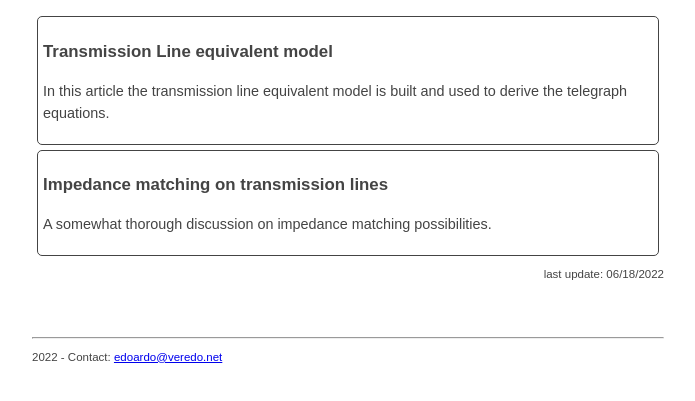
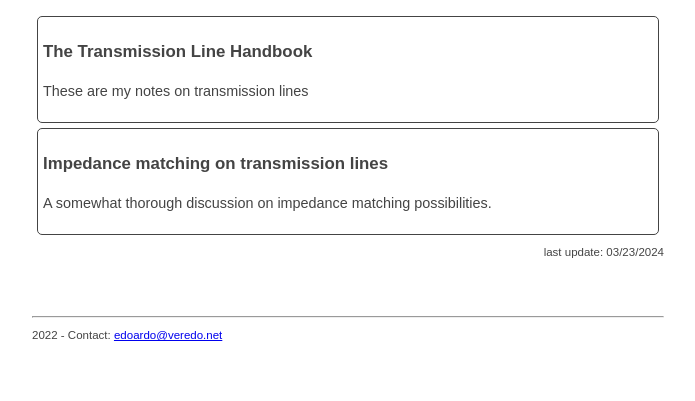
Before and after one commit to edoverg/website, a plain HTML site: page projects.html in a window 1280 px wide. Shown: the part 143-544 px from the top of the page, without its empty margins (292-987 px from the left). Drawn offline with Linux system fonts and the light colour scheme.

Commit message:
projects page updated

```diff
--- a/projects.html
+++ b/projects.html
@@ -19,15 +19,15 @@
 		<div>
 			<h1>Projects</h1>
 			<div class="project_block prevent-select">
-				<h3>Transmission Line equivalent model</h3>
-				<p>In this article the transmission line equivalent model is built and used to derive the telegraph equations.</p>
+				<h3>The Transmission Line Handbook</h3>
+				<p>These are my notes on transmission lines</p>
 			</div>
 			<div class="project_block prevent-select">
 				<h3>Impedance matching on transmission lines</h3>
 				<p>A somewhat thorough discussion on impedance matching possibilities.</p>
 			</div>
 
-			<p class="lastUp">last update: 06/18/2022</p>
+			<p class="lastUp">last update: 03/23/2024</p>
 		</div>
 
 
```
